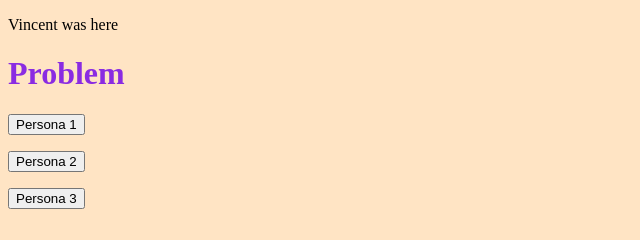
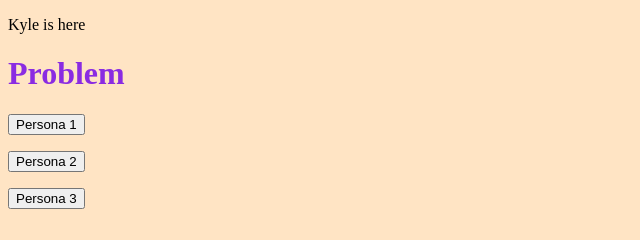
Before and after one commit to vinceleg/lab04_repo, a plain HTML site: page index.html in a window 1280 px wide. Shown: the full height of the page, 0-640 px from the left. Drawn offline with Linux system fonts and the light colour scheme.

Commit message:
conflict test

```diff
--- a/index.html
+++ b/index.html
@@ -14,7 +14,7 @@
 </head>
 
 <body style="background-color:bisque;">
-<p>Vincent was here</p>
+<p>Kyle is here</p>
 <h1>
 Problem
     </h1>
```
